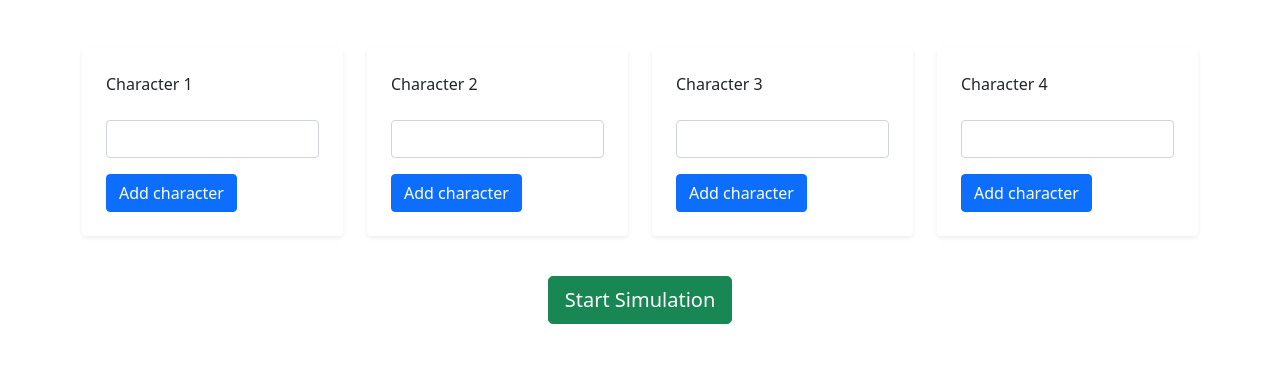
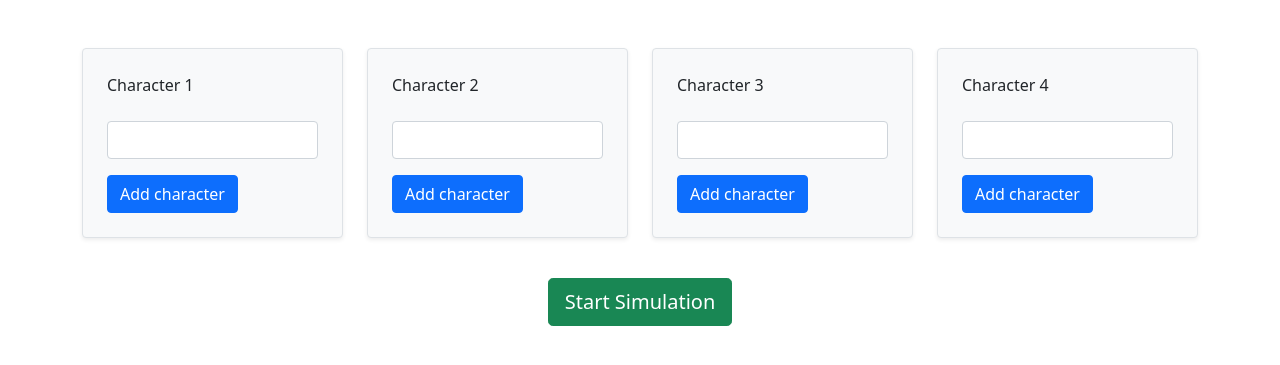
Before and after one commit to extraedan/battle-royale, a Flask app: page /create in a window 1280 px wide. Shown: the top 365 px of the page. Run offline with Flask 3, Linux system fonts and the light colour scheme; some libraries are stand-ins or nearby versions.

Commit message:
Adds styling to cards through custom.css file

```diff
--- /dev/null
+++ b/static/custom.css
@@ -0,0 +1,6 @@
+.card {
+  transition: transform 0.3s ease;
+}
+.card:hover {
+  transform: translateY(-5px);
+}
--- a/templates/choose_characters.html
+++ b/templates/choose_characters.html
@@ -7,7 +7,7 @@
         <!-- Going through every 'slot', in this case 4 -->
         {% for c_num in range(4) %}
         <div class="col">
-            <div class="card h-100 shadow-sm rounded border-0">
+            <div class="card h-100 shadow-sm rounded border bg-light">
 
                 <div class="card-body p-4">
                     <!-- Display proper form iteration according to character -->
--- a/templates/header.html
+++ b/templates/header.html
@@ -8,4 +8,5 @@
       <title>Clean Blog - Start Bootstrap Theme</title>
           <!-- Adds Bootstrap to the CSS for this file -->
     <link href="https://cdn.jsdelivr.net/npm/bootstrap@5.1.3/dist/css/bootstrap.min.css" rel="stylesheet">
+      <link rel="stylesheet" href="{{ url_for('static', filename='custom.css') }}">
    </head>
```
